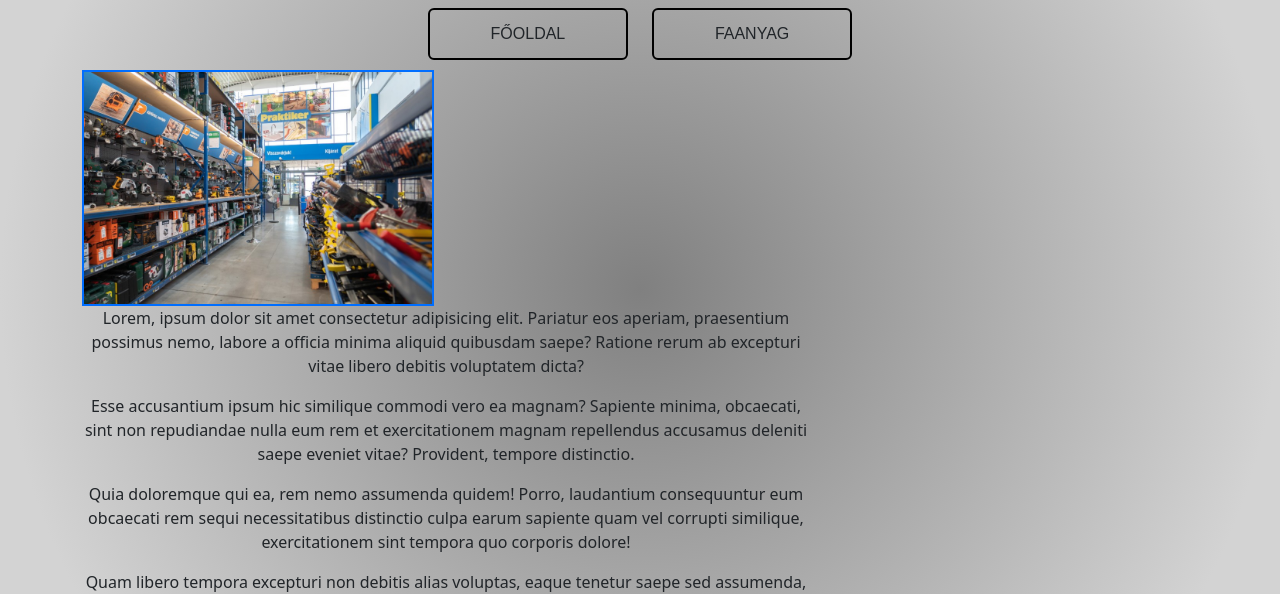
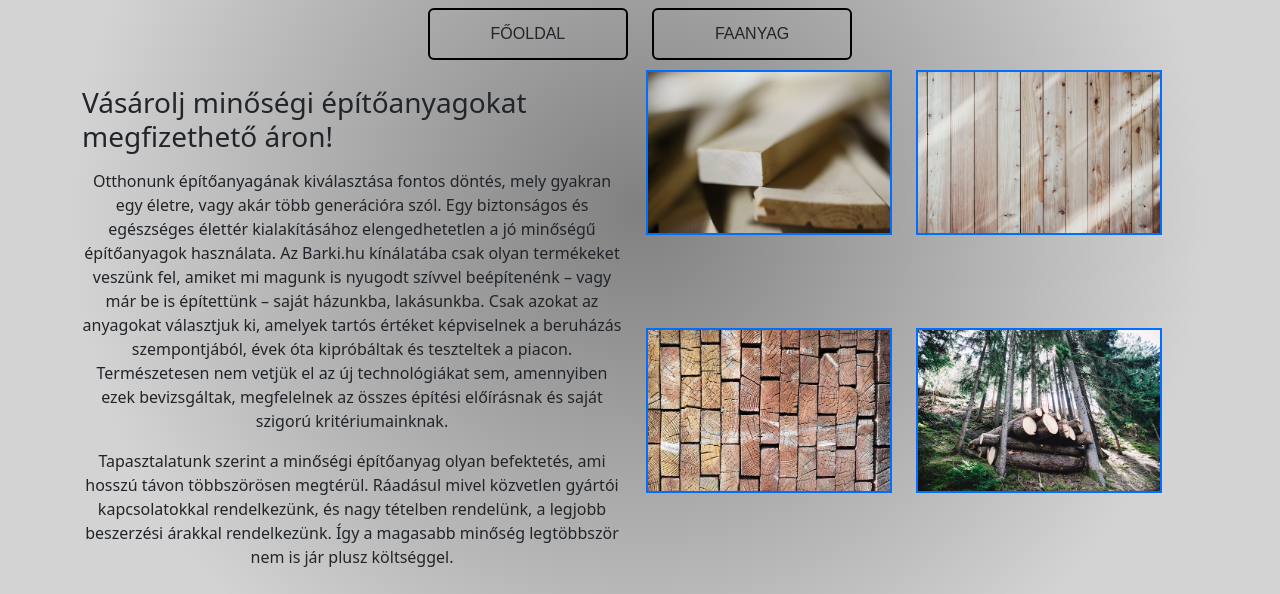
Before and after one commit to Rantohus/DIY_Barkacs.github.io, a plain HTML site: page Faanyag2.html in a window 1280 px wide. Shown: the part 358-952 px from the top of the page. Drawn offline with nearby package versions, Linux system fonts and the light colour scheme.

Commit message:
valtoztatas

```diff
--- a/Faanyag2.html
+++ b/Faanyag2.html
@@ -41,21 +41,38 @@
     </main>
 
     <div class="container">
-        <div class="row">
-            <div class="col-md-4">
-              <img src="IMG/barkacs.jpg" alt="barkacs" class="img-fluid">
+      <div class="row">
+
+        <div class="col-md-6">
+          <p><h3>Vásárolj minőségi építőanyagokat megfizethető áron!</p></h3>
+
+           <p> Otthonunk építőanyagának kiválasztása fontos döntés, mely gyakran egy életre, vagy akár több generációra szól. Egy biztonságos és egészséges élettér kialakításához elengedhetetlen a jó minőségű építőanyagok használata.
+
+            Az Barki.hu kínálatába csak olyan termékeket veszünk fel, amiket mi magunk is nyugodt szívvel beépítenénk – vagy már be is építettünk – saját házunkba, lakásunkba. Csak azokat az anyagokat választjuk ki, amelyek tartós értéket képviselnek a beruházás szempontjából, évek óta kipróbáltak és teszteltek a piacon. Természetesen nem vetjük el az új technológiákat sem, amennyiben ezek bevizsgáltak, megfelelnek az összes építési előírásnak és saját szigorú kritériumainknak.</p>
+
+            <p>Tapasztalatunk szerint a minőségi építőanyag olyan befektetés, ami hosszú távon többszörösen megtérül. Ráadásul mivel közvetlen gyártói kapcsolatokkal rendelkezünk, és nagy tételben rendelünk, a legjobb beszerzési árakkal rendelkezünk. Így a magasabb minőség legtöbbször nem is jár plusz költséggel.</p>
+      </div>
+
+    <div class="col-md-6 row">
+        <div class="col-md-6">
+          <img src="IMG/faanyag2-kesz.jpg" alt="Faanyag" class="img-fluid">
+        </div>
+
+      <div class="col-md-6">
+         <img src="IMG/faanyag2.jpg" alt="Faanyag" class="img-fluid">
+      </div>
+            <div class="col-md-6">
+              <img src="IMG/faanyag2kidolg.jpg" alt="Faanyag" class="img-fluid">
             </div>
-  <div class="col-md-8">
-      <p>Lorem, ipsum dolor sit amet consectetur adipisicing elit. Pariatur eos aperiam, praesentium possimus nemo, labore a officia minima aliquid quibusdam saepe? Ratione rerum ab excepturi vitae libero debitis voluptatem dicta?</p>
-      <p>Esse accusantium ipsum hic similique commodi vero ea magnam? Sapiente minima, obcaecati, sint non repudiandae nulla eum rem et exercitationem magnam repellendus accusamus deleniti saepe eveniet vitae? Provident, tempore distinctio.</p>
-      <p>Quia doloremque qui ea, rem nemo assumenda quidem! Porro, laudantium consequuntur eum obcaecati rem sequi necessitatibus distinctio culpa earum sapiente quam vel corrupti similique, exercitationem sint tempora quo corporis dolore!</p>
-      <p>Quam libero tempora excepturi non debitis alias voluptas, eaque tenetur saepe sed assumenda, animi magni hic accusamus provident? Dicta nulla beatae architecto iure consectetur voluptatem unde nemo accusamus numquam officia?</p>
-      <p>Similique quo, id porro iusto saepe doloremque, vitae incidunt adipisci, aspernatur veritatis quaerat ut commodi. Tempora eveniet corporis excepturi eos. Cupiditate, voluptatibus animi? Rerum laboriosam dolor veritatis officia eligendi a.</p>
+
+          <div class="col-md-6">
+             <img src="IMG/faanyag2kidolg2.jpg" alt="Faanyag" class="img-fluid">
+          </div>
+        </div>
+
+
+    </div>
   </div>
-
-</div>
-</div>
-
 
 
 
```
Also changed, not shown: Faanyag.html (+11 -9 lines), IMG/faanyag2-kesz.jpg (added), IMG/faanyag2.jpg (added), IMG/faanyag2kidolg.jpg (added), IMG/faanyag2kidolg2.jpg (added), IMG/faparketteafaanyag.jpg (added), IMG/faösszerak.jpg (added), IMG/havasfa.jpg (added), IMG/kupacfaanyag.jpg (added).
